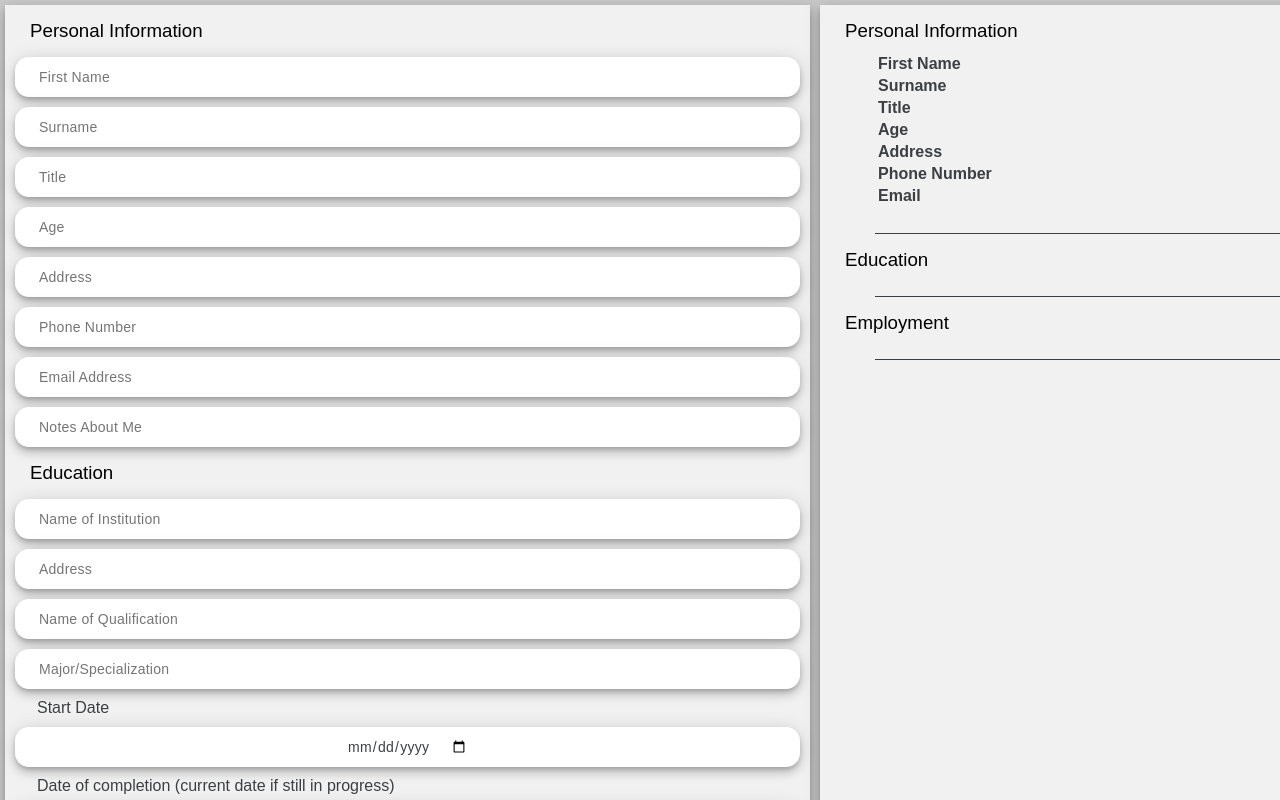
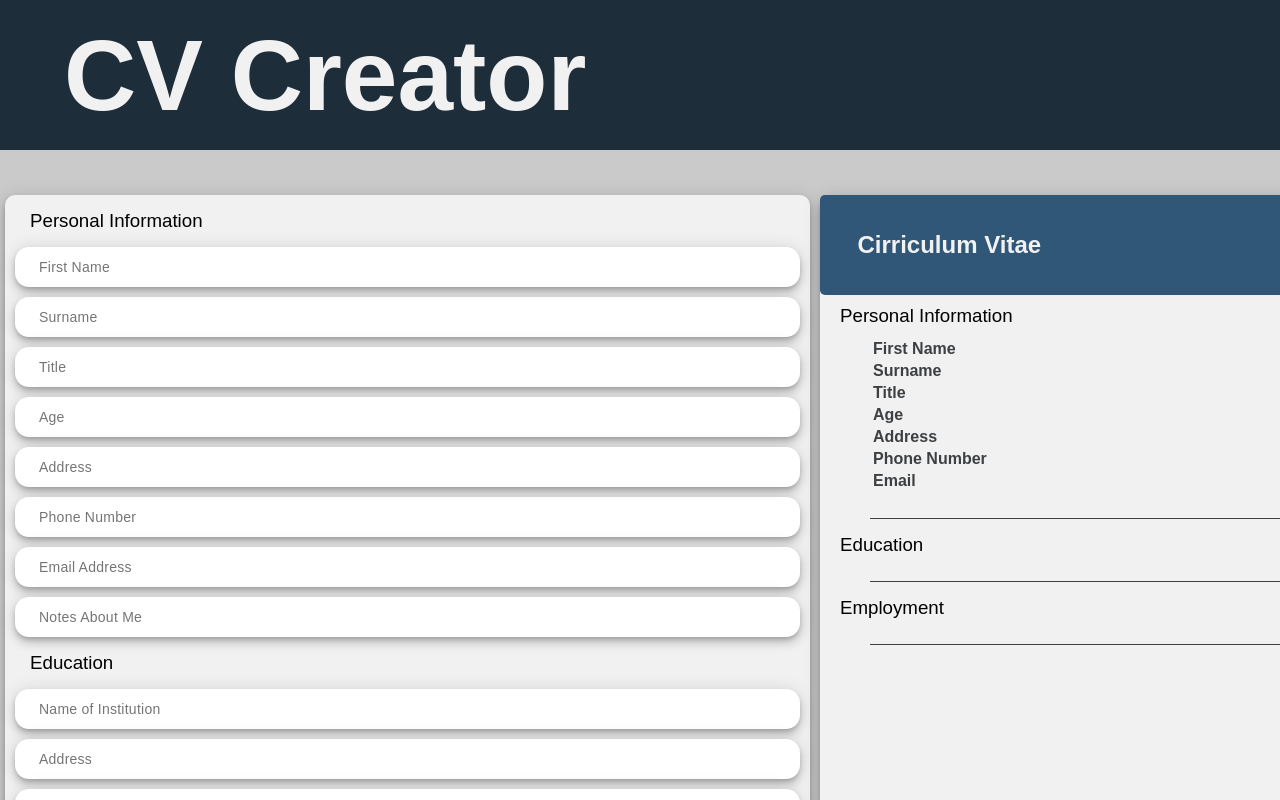
Before and after one commit to ScottCRed/cv-app, a React (Create React App) app: page / in a window 1280 px wide. Shown: the top 800 px of the page. Built offline with nearby package versions, Linux system fonts and the light colour scheme.

Commit message:
Create, style and insert header components

```diff
--- a/src/App.css
+++ b/src/App.css
@@ -8,6 +8,7 @@ body {
     justify-content: space-around;
     background-color: rgb(202, 202, 202);
     margin: 0px;
+    padding-top: 40px;
 }
 
 .formWrapper {
@@ -16,14 +17,15 @@ body {
     padding: 5px;
     width: 800px;
     box-shadow: rgba(0, 0, 0, .2) 0 3px 5px -1px,rgba(0, 0, 0, .14) 0 6px 10px 0,rgba(0, 0, 0, .12) 0 1px 18px 0;
+    border-radius: 10px;
 }
 
 .previewWrapper {
     background-color: rgb(241, 241, 241);
     margin: 5px;
-    padding: 5px;
     width: 800px;
     box-shadow: rgba(0, 0, 0, .2) 0 3px 5px -1px,rgba(0, 0, 0, .14) 0 6px 10px 0,rgba(0, 0, 0, .12) 0 1px 18px 0;
+    border-radius: 10px;
 }
 
 input {
@@ -150,3 +152,31 @@ h3 {
     padding: 2px 24px;
     margin: 2px;
 }
+
+/* Headings */
+#header {
+    display: flex;
+
+    align-items: center;
+    width: auto;
+    padding-left: 5%;
+    font-weight: 600;
+}
+
+.main {
+    background-color: #1d2d3a;
+    height: 150px;
+    color: rgb(241, 241, 241);
+    font-size: 100px;
+    text-align:left;
+}
+
+.secondary {
+    background-color: #305777;
+    height: 100px;
+    color: rgb(241, 241, 241);
+    font-size: 24px;
+    text-align:left;
+    border-radius: 5px;
+    margin: 0;
+}
--- /dev/null
+++ b/src/components/Header.js
@@ -0,0 +1,9 @@
+const Header = ({className, title, id}) => {
+    return (
+        <div>
+            <div className={className} id={id}>{title}</div>
+        </div>
+    )
+}
+
+export default Header;
--- a/src/components/Main.js
+++ b/src/components/Main.js
@@ -6,6 +6,7 @@ import EducationInfoPreview  from "./EducationInfoPreview"
 import EmploymentInfoPreview from "./EmploymentInfoPreview";
 import { useState } from 'react';
 import Button from "./Button";
+import Header from "./Header";
 
 function Main () {
     const initialInfo = {
@@ -83,6 +84,8 @@ function Main () {
     }
 
     return (
+        <div>
+        <Header className="main" id="header" title="CV Creator"/>
         <div className="mainWrapper">
             <div className="formWrapper">
             <Personal personalInfo={personalInfo} setInfo={setInfo} />
@@ -91,11 +94,14 @@ function Main () {
             <Button onClick={reset} buttonText="Reset" buttonClass="btnReset" id="reset"/>
             </div>
             <div className="previewWrapper">
+            <Header className="secondary" id="header" title="Cirriculum Vitae"/>
             <PersonalInfoPreview personalInfo={personalInfo}/>
             <EducationInfoPreview eduInfo={eduInfo} deleteClick={deleteEducation} onEdit={onEduEdit} handleEdit={handleEduEdit} editState={editEduState} setEduInfo={setEduInfo}/>
             <EmploymentInfoPreview employmentInfo={employmentInfo} deleteClick={deleteEmployment} onEdit={onEmploymentEdit} handleEdit={handleEmployEdit} editState={editEmployState} setEmploymentInfo={setEmploymentInfo}/>
             </div>
         </div>
+        </div>
+
     )
 }
 
```
